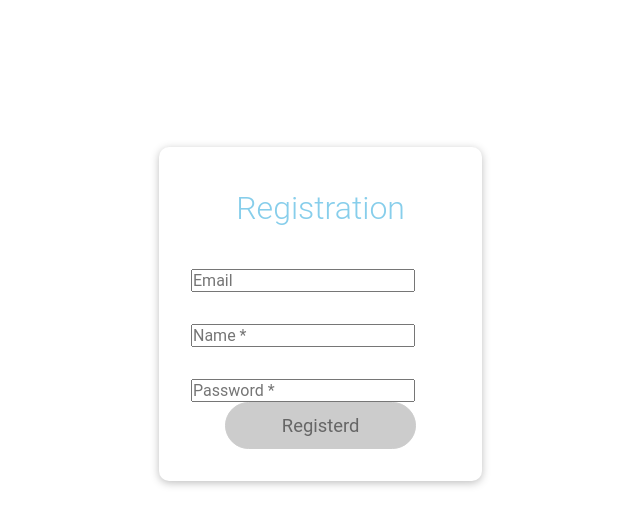
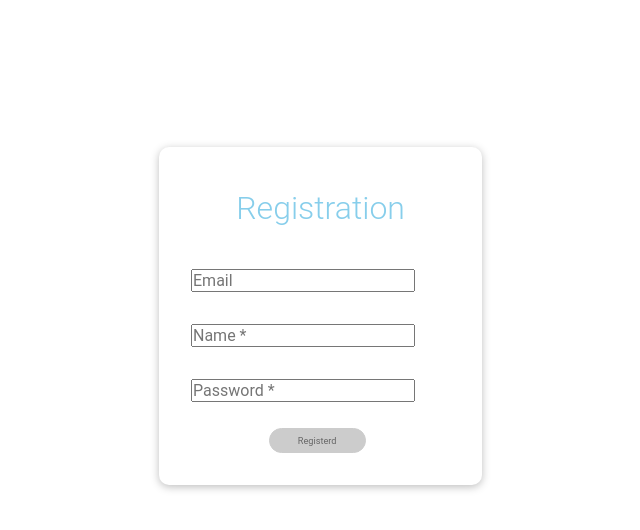
Before and after one commit to SabanaSK/Twitter, a React (Create React App) app: page /register in a window 1280 px wide. Shown: the top 530 px of the page, without its empty margins (337-977 px from the left). Built offline with nearby package versions, Linux system fonts and the light colour scheme.

Commit message:
registration from reset Once click on registred button form will be reset.

```diff
--- a/src/Components/RegistreUser/Button.module.css
+++ b/src/Components/RegistreUser/Button.module.css
@@ -1,12 +1,16 @@
 .button {
   font: inherit;
   border: 1px solid #4f005f;
-  background: #4f005f;
+  background: skyblue;
   color: white;
-  padding: 0.75rem 3.5rem;
+  padding: 0.375rem 1.75rem;
+
   cursor: pointer;
-  font-size: 1.15rem;
+  font-size: 0.575rem;
+  margin-left: 30%;
   border-radius: 30px;
+  margin-top: 10%;
+  margin-right: 60%;
 }
 
 .button:hover,
--- a/src/Components/RegistreUser/RegisterUser.js
+++ b/src/Components/RegistreUser/RegisterUser.js
@@ -57,14 +57,16 @@ export default function RegisterUser(props) {
 
   const submitHandler = async (event) => {
     event.preventDefault();
-
+setEmail('');
+setUsername('');
+setPassword('');
 
     const user = {
       email: email,
       password: password,
       username: username
     };
-    formRef.current.reset();
+
 
     const response = await fetch("/register", {
       method: "POST",
@@ -78,7 +80,7 @@ export default function RegisterUser(props) {
     if (response.ok) {
       // Registration successful, redirect to login page
       navigate.push("/"); //homepages
-
+      formRef.current.reset();
     } else {
       // Registration failed, display error message
       const data = await response.json();
```
